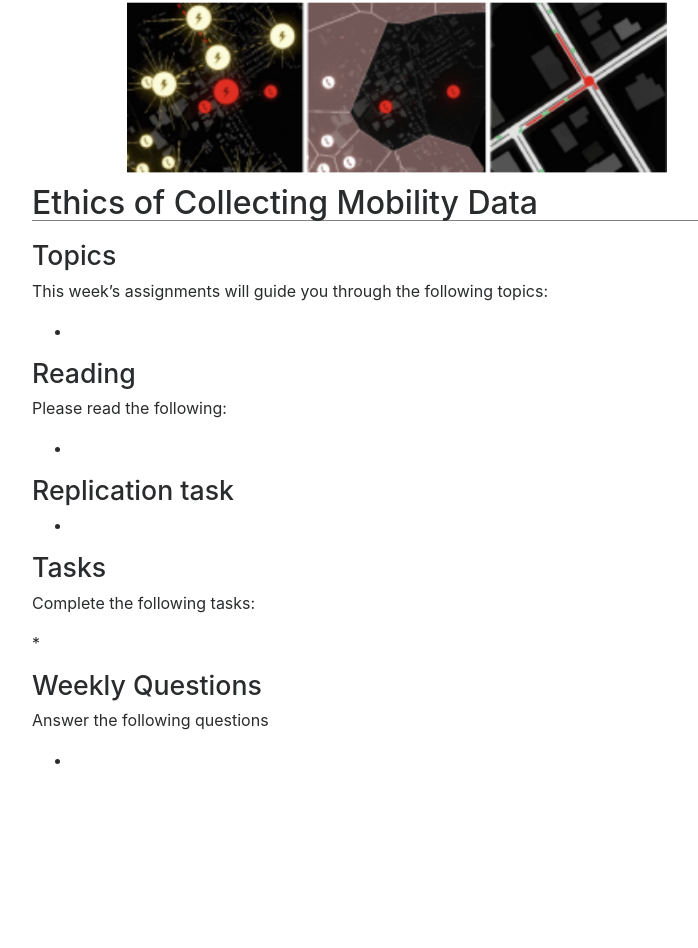
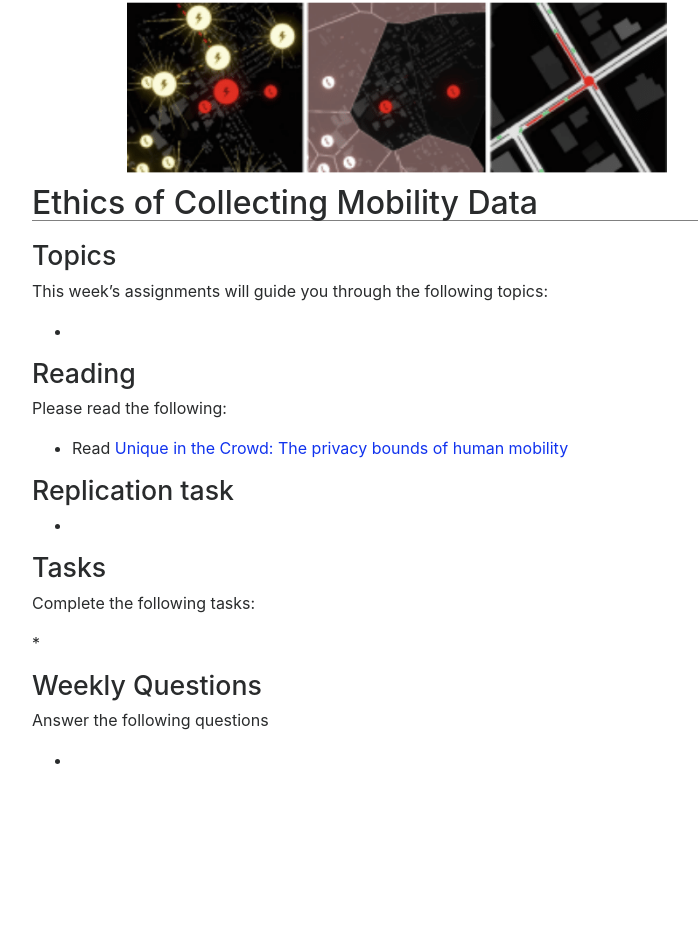
Before and after one commit to ACloninger/capstone-deloitte-travel-models, a Jekyll site: the page built from weeks/09-Ethics-of-Mobility-Data-Collection.md, in a window 1280 px wide. Shown: the whole page, without its empty margins (243-941 px from the left). Built offline with Jekyll 4.4.1, drawn with Linux system fonts in a browser that asks for light colours; nearby versions of some CDN libraries.

Commit message:
Update 09-Ethics-of-Mobility-Data-Collection.md

```diff
--- a/weeks/09-Ethics-of-Mobility-Data-Collection.md
+++ b/weeks/09-Ethics-of-Mobility-Data-Collection.md
@@ -16,7 +16,7 @@ This week's assignments will guide you through the following topics:
 
 Please read the following:
 
-*
+* Read [Unique in the Crowd: The privacy bounds of human mobility](https://www.nature.com/articles/srep01376)
 
 ## Replication task
 
```
